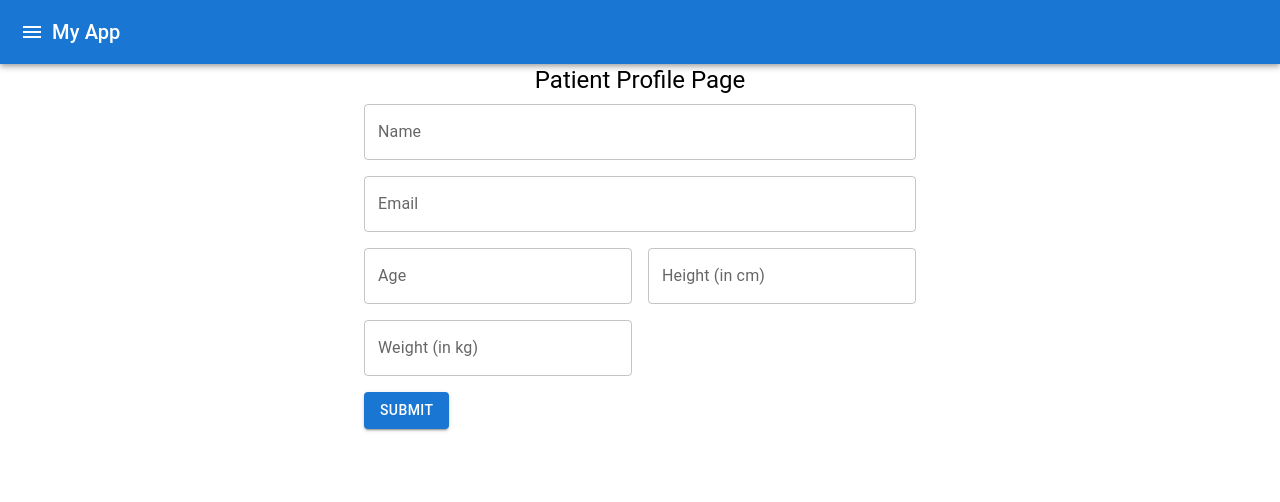
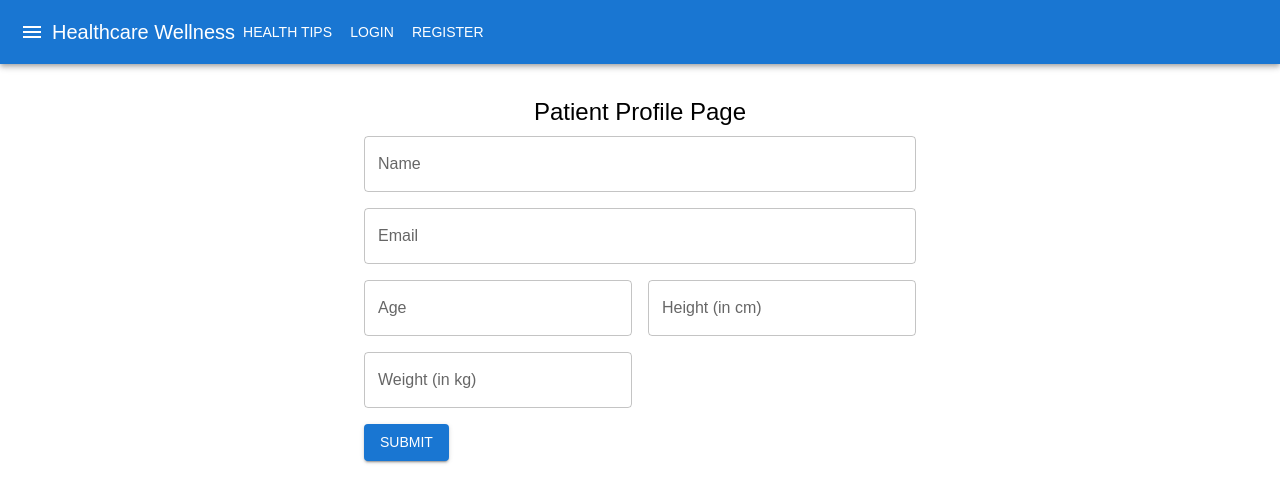
Before and after one commit to HarshithaDinesh/hms, a React (Create React App) app in the folder client/: page /profile in a window 1280 px wide. Shown: the top 502 px of the page. Built offline with nearby package versions, Linux system fonts and the light colour scheme.

Commit message:
remove duplicate toolbar

```diff
--- a/client/src/App.js
+++ b/client/src/App.js
@@ -1,16 +1,33 @@
-import React from "react";
-import logo from "./logo.svg";
-import "./App.css";
-import Layout from "./layout";
+import { BrowserRouter as Router } from "react-router-dom";
+import { createTheme, ThemeProvider } from "@mui/material/styles";
+import { Routes, Route } from "react-router-dom";
+import PatientDashboard from "./pages/patientDashboard";
+import Login from "./pages/login";
+import Home from "./pages/Home.jsx";
+import Healthcare from "./pages/healthcare";
+import Profile from "./pages/profile";
+import Layout from "./layout.jsx";
 
-function App() {
+const theme = createTheme({
+  typography: {
+    fontFamily: "Arial, sans-serif",
+  },
+});
+
+export default function App() {
   return (
-    <Layout>
-      <div className="App">
-        <h1>Content</h1>
-      </div>
-    </Layout>
+    <ThemeProvider theme={theme}>
+      <Router>
+        <Layout />
+        <Routes>
+          <Route path="/" element={<Home />} />
+          <Route path="/login" element={<Login />} />
+          <Route path="/logout" element={<Login />} />
+          <Route path="/patient" element={<PatientDashboard />} />
+          <Route path="/profile" element={<Profile />} />
+          <Route path="/healthcare" element={<Healthcare />} />
+        </Routes>
+      </Router>
+    </ThemeProvider>
   );
 }
-
-export default App;
--- a/client/src/layout.jsx
+++ b/client/src/layout.jsx
@@ -1,7 +1,8 @@
 import { useState } from "react";
-import { BrowserRouter as Router, Routes, Route, Link } from "react-router-dom";
+import { Link, useNavigate } from "react-router-dom";
 import {
   AppBar,
+  Button,
   Toolbar,
   IconButton,
   Drawer,
@@ -12,28 +13,44 @@ import {
   ListItemButton,
 } from "@mui/material";
 import MenuIcon from "@mui/icons-material/Menu";
-import PatientDashboard from "./pages/patientDashboard";
-import Login from "./pages/login";
-import Home from "./pages/Home.jsx";
-import Healthcare from "./pages/healthcare";
-import Profile from "./pages/profile";
 
 export default function Layout() {
   const [open, setOpen] = useState(false);
+  const navigate = useNavigate(); // ✅ Now useNavigate() works correctly
 
   const toggleDrawer = () => {
     setOpen(!open);
   };
 
   return (
-    <Router>
+    <>
       {/* Header */}
       <AppBar position="static">
         <Toolbar>
           <IconButton edge="start" color="inherit" onClick={toggleDrawer}>
             <MenuIcon />
           </IconButton>
-          <Typography variant="h6">My App</Typography>
+          <Typography
+            variant="h6"
+            component={Link}
+            to="/"
+            sx={{
+              textDecoration: "none",
+              cursor: "pointer",
+              color: "inherit",
+            }}
+          >
+            Healthcare Wellness
+          </Typography>
+          <Button color="inherit" onClick={() => navigate("/healthtips")}>
+            Health Tips
+          </Button>
+          <Button color="inherit" onClick={() => navigate("/login")}>
+            Login
+          </Button>
+          <Button color="inherit" onClick={() => navigate("/register")}>
+            Register
+          </Button>
         </Toolbar>
       </AppBar>
 
@@ -74,16 +91,6 @@ export default function Layout() {
           </ListItem>
         </List>
       </Drawer>
-
-      {/* Routes */}
-      <Routes>
-      <Route path="/" element={<Home />} />
-        <Route path="/login" element={<Login />} />
-        <Route path="/logout" element={<Login />} />
-        <Route path="/patient" element={<PatientDashboard />} />
-        <Route path="/profile" element={<Profile />} />
-        <Route path="/healthcare" element={<Healthcare />} />
-      </Routes>
-    </Router>
+    </>
   );
 }
--- a/client/src/pages/Home.jsx
+++ b/client/src/pages/Home.jsx
@@ -1,52 +1,43 @@
 import React from "react";
-import { AppBar, Toolbar, Typography, Button, Container, Box } from "@mui/material";
-import { createTheme, ThemeProvider } from "@mui/material/styles";
-import { useNavigate } from "react-router-dom";
-
-const theme = createTheme({
-  typography: {
-    fontFamily: "Arial, sans-serif",
-  },
-});
+import {
+  Typography,
+  Button,
+  Container,
+  Box,
+} from "@mui/material";
 
 const HomePage = () => {
-  const navigate = useNavigate();
-
   return (
-    <ThemeProvider theme={theme}>
-      {/* Navbar */}
-      <AppBar position="static" color="primary">
-        <Toolbar>
-          <Typography variant="h6" sx={{ flexGrow: 1 }}>
-            Healthcare Portal
-          </Typography>
-          <Button color="inherit" onClick={() => navigate("/healthtips")}>Health Tips</Button>
-          <Button color="inherit" onClick={() => navigate("/login")}>Login</Button>
-          <Button color="inherit" onClick={() => navigate("/register")}>Register</Button>
-        </Toolbar>
-      </AppBar>
-
-      {/* Hero Section */}
     <Container maxWidth="md">
       <Box textAlign="center" mt={10} p={3}>
         <Typography variant="h3" fontWeight="bold" gutterBottom>
           Welcome to Our Healthcare & Preventive Care Portal
         </Typography>
         <Typography variant="h6" color="textSecondary" gutterBottom>
-            Monitor your health, track your fitness, and stay on top of your wellness goals.
-            Designed for patients and healthcare providers to ensure easy access and better health outcomes.
+          Monitor your health, track your fitness, and stay on top of your
+          wellness goals. Designed for patients and healthcare providers to
+          ensure easy access and better health outcomes.
         </Typography>
         <Box mt={4}>
-            <Button variant="contained" color="primary" size="large" sx={{ mx: 1 }}>
+          <Button
+            variant="contained"
+            color="primary"
+            size="large"
+            sx={{ mx: 1 }}
+          >
             Get Started
           </Button>
-            <Button variant="outlined" color="primary" size="large" sx={{ mx: 1 }}>
+          <Button
+            variant="outlined"
+            color="primary"
+            size="large"
+            sx={{ mx: 1 }}
+          >
             Learn More
           </Button>
         </Box>
       </Box>
     </Container>
-    </ThemeProvider>
   );
 };
 
--- a/client/src/pages/profile.jsx
+++ b/client/src/pages/profile.jsx
@@ -26,7 +26,7 @@ const Profile = () => {
   };
 
   return (
-    <Container maxWidth="sm">
+    <Container maxWidth="sm" sx={{ mt: 4 }}>
       <Typography textAlign={'center'} variant="h5" gutterBottom >
         Patient Profile Page
       </Typography>
```
Lines whose indentation alone changed are shown as unchanged.
